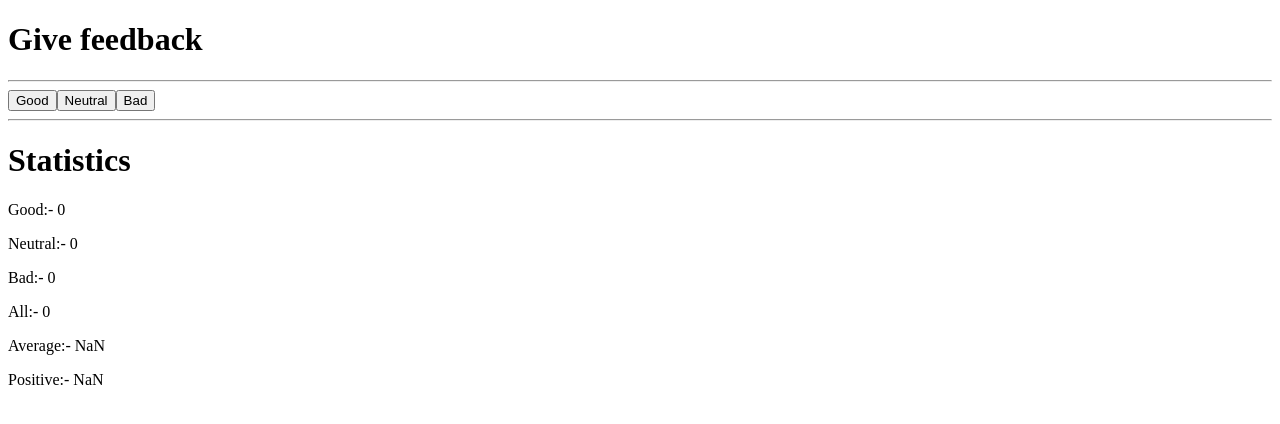
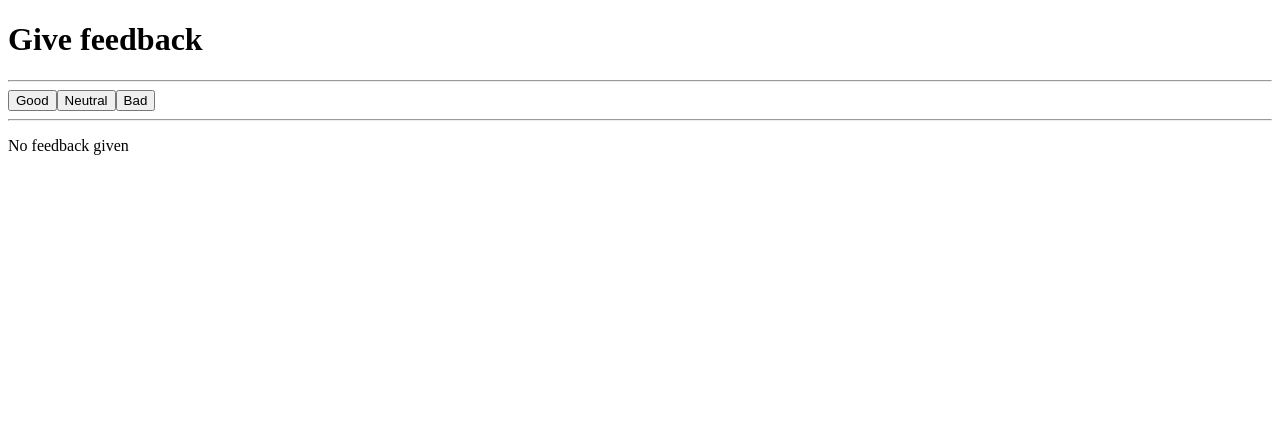
Before and after one commit to navdiya-nikunj/Fullstack-course-Uni-of-Helsinki, a React (Vite) app in the folder part1/unicafe/: page / in a window 1280 px wide. Shown: the top 424 px of the page. Built offline with nearby package versions, Linux system fonts and the light colour scheme.

Commit message:
Exercise 1.9

```diff
--- a/part1/unicafe/src/App.jsx
+++ b/part1/unicafe/src/App.jsx
@@ -1,37 +1,73 @@
 import { useState } from "react";
 
+const Statistics = ({ good, neutral, bad }) => {
+  const all = good + neutral + bad;
+  const average = (good - bad) / all;
+  const positive = (good / all) * 100;
 
-const Statistics = ({good,neutral,bad}) => {
-  const all = good+neutral+bad;
-  const average = (good-bad)/all;
-  const positive = (good/all)*100;
-  return (<>
-    <h1>Statistics</h1>
-    <p>Good:- <span>{good}</span></p>
-    <p>Neutral:- <span>{neutral}</span></p>
-    <p>Bad:- <span>{bad}</span></p>
-    <p>All:- <span>{all}</span></p>
-    <p>Average:- <span>{average}</span></p>
-    <p>Positive:- <span>{positive}</span></p>
-    </>
-  )
-}
+  if (all === 0) {
+    return <p>No feedback given</p>;
+  } else {
+    return (
+      <>
+        <h1>Statistics</h1>
+
+        <p>
+          Good:- <span>{good}</span>
+        </p>
+        <p>
+          Neutral:- <span>{neutral}</span>
+        </p>
+        <p>
+          Bad:- <span>{bad}</span>
+        </p>
+        <p>
+          All:- <span>{all}</span>
+        </p>
+        <p>
+          Average:- <span>{average}</span>
+        </p>
+        <p>
+          Positive:- <span>{positive}</span>
+        </p>
+      </>
+    );
+  }
+};
 
 const App = () => {
   const [good, setGood] = useState(0);
   const [neutral, setNeutral] = useState(0);
   const [bad, setBad] = useState(0);
 
-  return(
+  return (
     <div>
       <h1>Give feedback</h1>
-      <hr/>
-      <button onClick={()=> {setGood(good+1)}}>Good</button>
-      <button onClick={()=> {setNeutral(neutral+1)}}>Neutral</button>
-      <button onClick={()=> {setBad(bad+1)}}>Bad</button>
-      <hr/>
+      <hr />
+      <button
+        onClick={() => {
+          setGood(good + 1);
+        }}
+      >
+        Good
+      </button>
+      <button
+        onClick={() => {
+          setNeutral(neutral + 1);
+        }}
+      >
+        Neutral
+      </button>
+      <button
+        onClick={() => {
+          setBad(bad + 1);
+        }}
+      >
+        Bad
+      </button>
+      <hr />
       <Statistics good={good} neutral={neutral} bad={bad} />
     </div>
-  )
-}
+  );
+};
 export default App;
```
